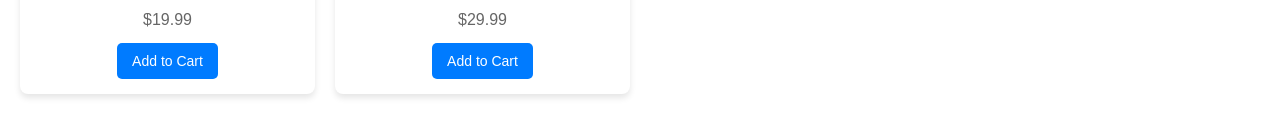
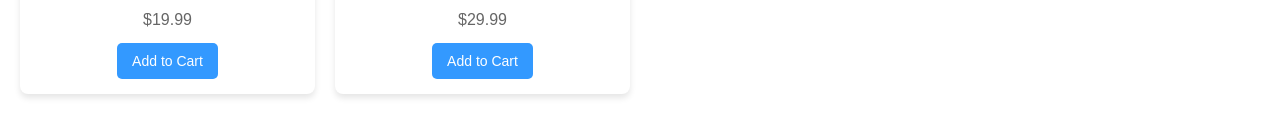
Before and after one commit to ryanl-6/slipstream, a plain HTML site: page index.html in a window 1280 px wide. Shown: the part 239-376 px from the top of the page. Drawn offline with Linux system fonts and the light colour scheme.

Commit message:
Update style.css
button colour toggle

```diff
--- a/style.css
+++ b/style.css
@@ -83,7 +83,7 @@ main {
 }
 
 .product button {
-  background-color: #007bff;
+  background-color: var(--link-color);
   color: white;
   padding: 10px 15px;
   border: none;
```
